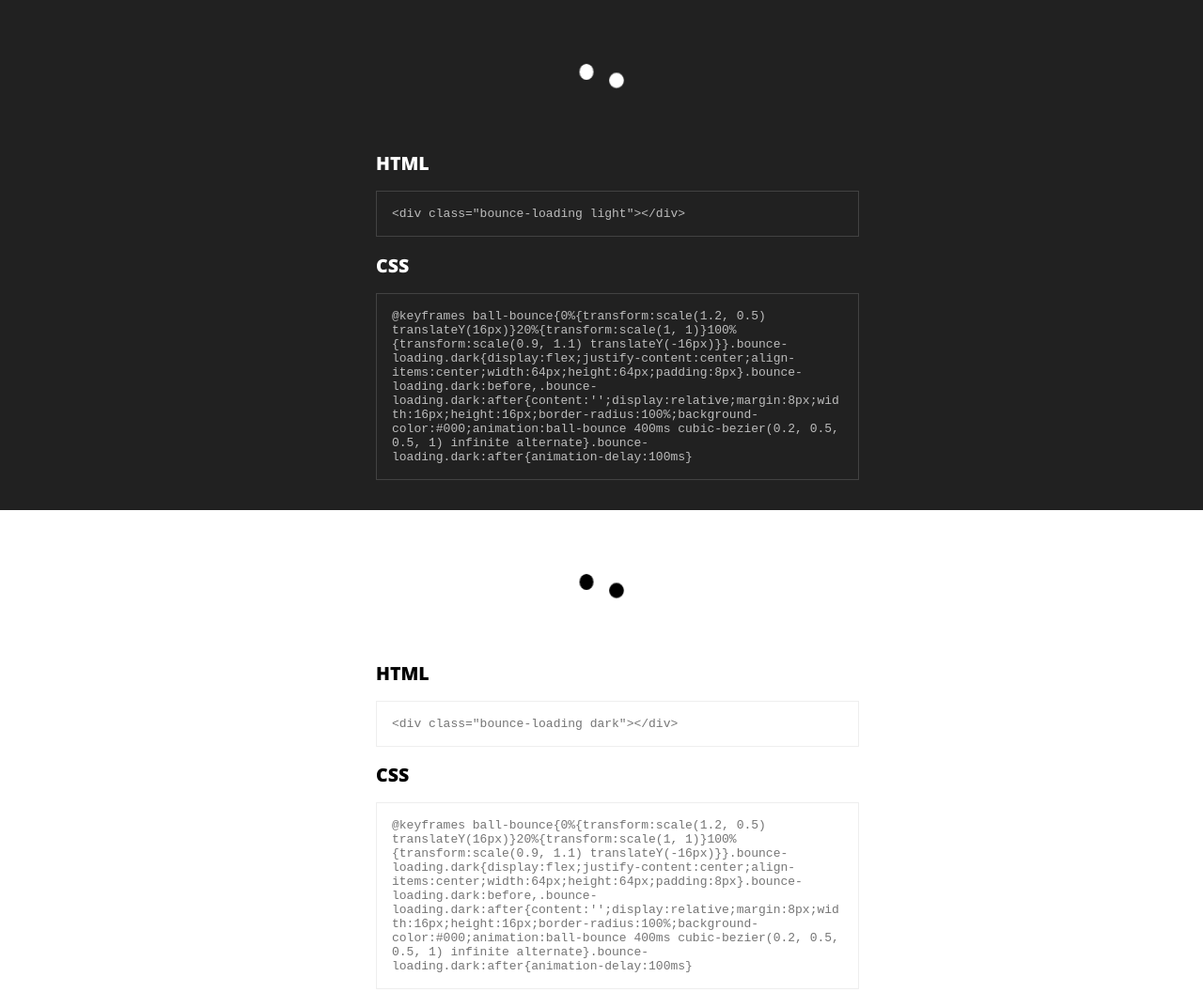
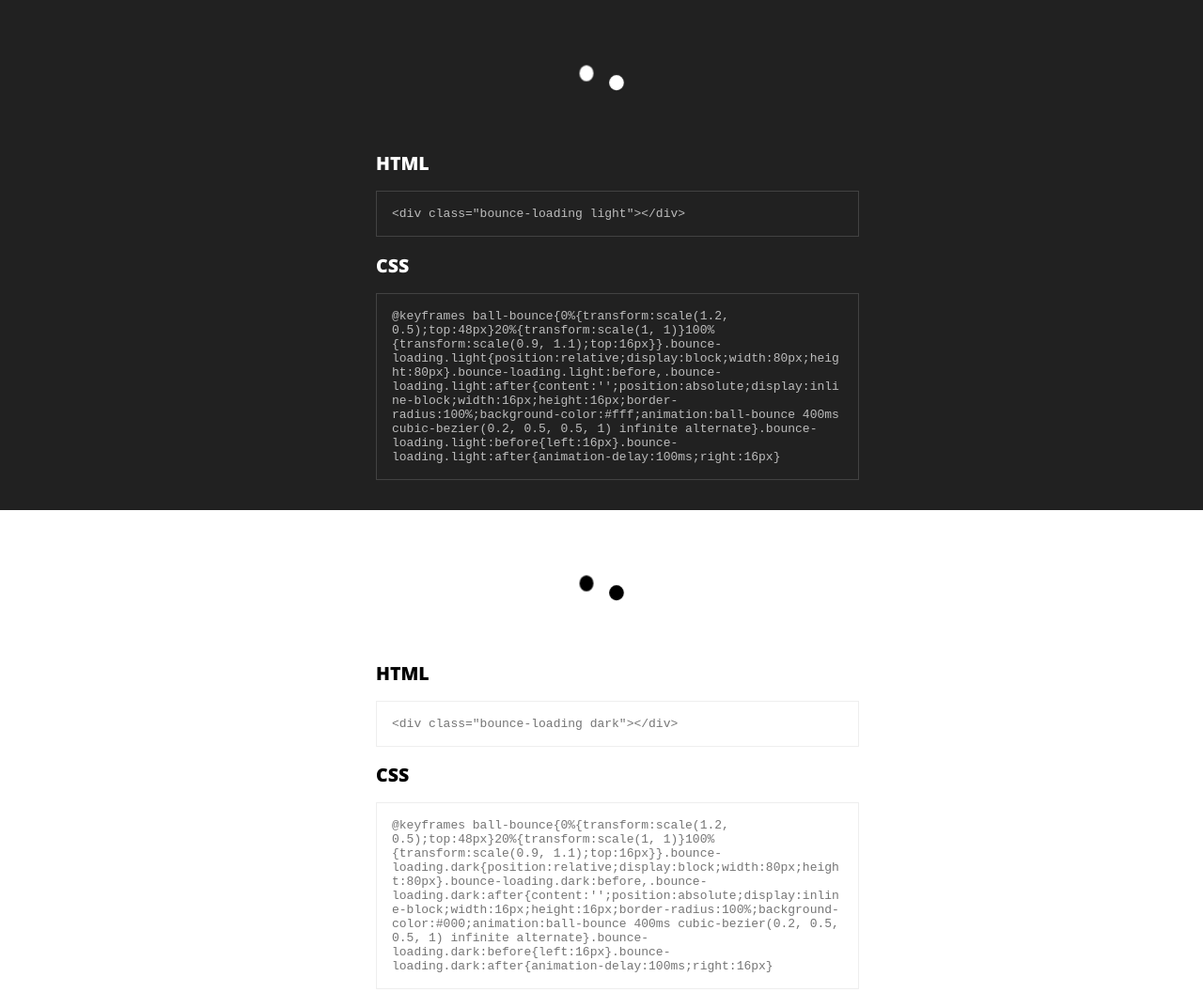
Before and after one commit to vedsmith92/bounce-loading-css, a plain HTML site: page index.html in a window 1280 px wide. Shown: the whole page at 94% size. Drawn offline with nearby package versions, Linux system fonts and the light colour scheme.

Commit message:
remove flex-box, recenter composition

```diff
--- a/css/dark.css
+++ b/css/dark.css
@@ -1 +1 @@
-@keyframes ball-bounce{0%{transform:scale(1.2, 0.5) translateY(16px)}20%{transform:scale(1, 1)}100%{transform:scale(0.9, 1.1) translateY(-16px)}}.bounce-loading.dark{display:flex;justify-content:center;align-items:center;width:64px;height:64px;padding:8px}.bounce-loading.dark:before,.bounce-loading.dark:after{content:'';display:relative;margin:8px;width:16px;height:16px;border-radius:100%;background-color:#000;animation:ball-bounce 400ms cubic-bezier(0.2, 0.5, 0.5, 1) infinite alternate}.bounce-loading.dark:after{animation-delay:100ms}
+@keyframes ball-bounce{0%{transform:scale(1.2, 0.5);top:48px}20%{transform:scale(1, 1)}100%{transform:scale(0.9, 1.1);top:16px}}.bounce-loading.dark{position:relative;display:block;width:80px;height:80px}.bounce-loading.dark:before,.bounce-loading.dark:after{content:'';position:absolute;display:inline-block;width:16px;height:16px;border-radius:100%;background-color:#000;animation:ball-bounce 400ms cubic-bezier(0.2, 0.5, 0.5, 1) infinite alternate}.bounce-loading.dark:before{left:16px}.bounce-loading.dark:after{animation-delay:100ms;right:16px}
--- a/css/light.css
+++ b/css/light.css
@@ -1 +1 @@
-@keyframes ball-bounce{0%{transform:scale(1.2, 0.5) translateY(16px)}20%{transform:scale(1, 1)}100%{transform:scale(0.9, 1.1) translateY(-16px)}}.bounce-loading.light{display:flex;justify-content:center;align-items:center;width:64px;height:64px;padding:8px}.bounce-loading.light:before,.bounce-loading.light:after{content:'';display:relative;margin:8px;width:16px;height:16px;border-radius:100%;background-color:#fff;animation:ball-bounce 400ms cubic-bezier(0.2, 0.5, 0.5, 1) infinite alternate}.bounce-loading.light:after{animation-delay:100ms}
+@keyframes ball-bounce{0%{transform:scale(1.2, 0.5);top:48px}20%{transform:scale(1, 1)}100%{transform:scale(0.9, 1.1);top:16px}}.bounce-loading.light{position:relative;display:block;width:80px;height:80px}.bounce-loading.light:before,.bounce-loading.light:after{content:'';position:absolute;display:inline-block;width:16px;height:16px;border-radius:100%;background-color:#fff;animation:ball-bounce 400ms cubic-bezier(0.2, 0.5, 0.5, 1) infinite alternate}.bounce-loading.light:before{left:16px}.bounce-loading.light:after{animation-delay:100ms;right:16px}
--- a/index.html
+++ b/index.html
@@ -25,10 +25,6 @@
 				min-height: 50vh;
 				padding: 32px;
 
-				display: flex;
-				justify-content: center;
-				align-items: center;
-
 				box-sizing: border-box;
 			}
 
@@ -39,6 +35,7 @@
 
 			.container {
 				max-width: 480px;
+				margin: auto;
 			}
 
 			.preview {
@@ -84,7 +81,7 @@
 
 				<h1>CSS</h1>
 				<code class="css">
-@keyframes ball-bounce{0%{transform:scale(1.2, 0.5) translateY(16px)}20%{transform:scale(1, 1)}100%{transform:scale(0.9, 1.1) translateY(-16px)}}.bounce-loading.dark{display:flex;justify-content:center;align-items:center;width:64px;height:64px;padding:8px}.bounce-loading.dark:before,.bounce-loading.dark:after{content:'';display:relative;margin:8px;width:16px;height:16px;border-radius:100%;background-color:#000;animation:ball-bounce 400ms cubic-bezier(0.2, 0.5, 0.5, 1) infinite alternate}.bounce-loading.dark:after{animation-delay:100ms}
+@keyframes ball-bounce{0%{transform:scale(1.2, 0.5);top:48px}20%{transform:scale(1, 1)}100%{transform:scale(0.9, 1.1);top:16px}}.bounce-loading.light{position:relative;display:block;width:80px;height:80px}.bounce-loading.light:before,.bounce-loading.light:after{content:'';position:absolute;display:inline-block;width:16px;height:16px;border-radius:100%;background-color:#fff;animation:ball-bounce 400ms cubic-bezier(0.2, 0.5, 0.5, 1) infinite alternate}.bounce-loading.light:before{left:16px}.bounce-loading.light:after{animation-delay:100ms;right:16px}
 				</code>
 
 			</center>
@@ -104,7 +101,7 @@
 
 				<h1>CSS</h1>
 				<code class="css">
-@keyframes ball-bounce{0%{transform:scale(1.2, 0.5) translateY(16px)}20%{transform:scale(1, 1)}100%{transform:scale(0.9, 1.1) translateY(-16px)}}.bounce-loading.dark{display:flex;justify-content:center;align-items:center;width:64px;height:64px;padding:8px}.bounce-loading.dark:before,.bounce-loading.dark:after{content:'';display:relative;margin:8px;width:16px;height:16px;border-radius:100%;background-color:#000;animation:ball-bounce 400ms cubic-bezier(0.2, 0.5, 0.5, 1) infinite alternate}.bounce-loading.dark:after{animation-delay:100ms}
+@keyframes ball-bounce{0%{transform:scale(1.2, 0.5);top:48px}20%{transform:scale(1, 1)}100%{transform:scale(0.9, 1.1);top:16px}}.bounce-loading.dark{position:relative;display:block;width:80px;height:80px}.bounce-loading.dark:before,.bounce-loading.dark:after{content:'';position:absolute;display:inline-block;width:16px;height:16px;border-radius:100%;background-color:#000;animation:ball-bounce 400ms cubic-bezier(0.2, 0.5, 0.5, 1) infinite alternate}.bounce-loading.dark:before{left:16px}.bounce-loading.dark:after{animation-delay:100ms;right:16px}
 				</code>
 
 			</div>
--- a/sass/default.scss
+++ b/sass/default.scss
@@ -1,24 +1,22 @@
-$color: #FFF;
+$color: #000;
 
 @keyframes ball-bounce {
-	0% { transform: scale(1.2, 0.5) translateY(16px); }
+	0% { transform: scale(1.2, 0.5); top: 48px; }
 	20% { transform: scale(1, 1); }
-	100% { transform: scale(0.9, 1.1) translateY(-16px); }
+	100% { transform: scale(0.9, 1.1); top: 16px; }
 }
 
 .bounce-loading {
-	display: flex;
-	justify-content: center;
-	align-items: center;
-	width: 64px;
-	height: 64px;
-	padding: 8px;
+	position: relative;
+	display: block;
+	width: 80px;
+	height: 80px;
 
 	&:before, &:after {
 		content: '';
 
-		display: relative;
-		margin: 8px;
+		position: absolute;
+		display: inline-block;
 
 		width: 16px;
 		height: 16px;
@@ -28,7 +26,12 @@ $color: #FFF;
 		animation: ball-bounce 400ms cubic-bezier(0.2, 0.5, 0.5, 1) infinite alternate;
 	}
 
+	&:before {
+		left: 16px;
+	}
+
 	&:after {
 		animation-delay: 100ms;
+		right: 16px;
 	}
 }
```
